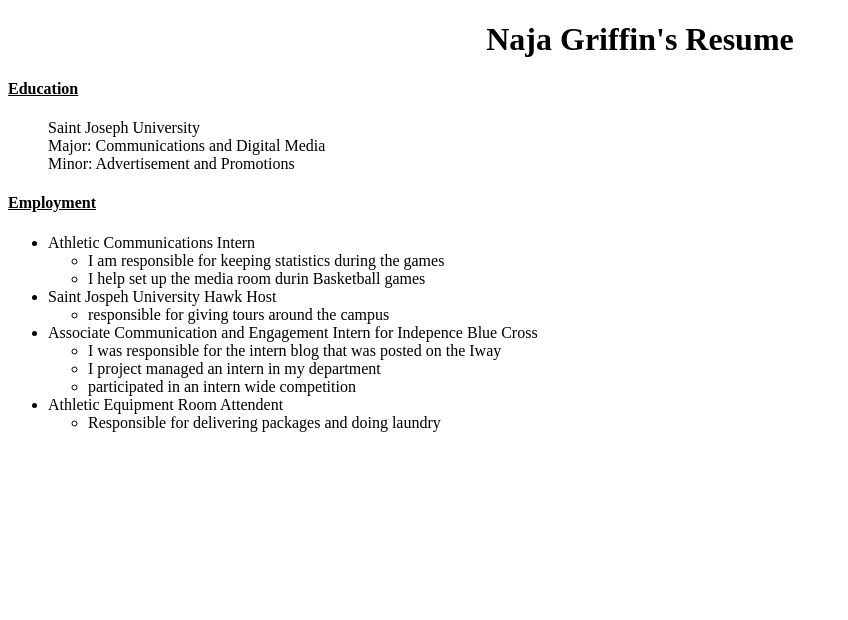
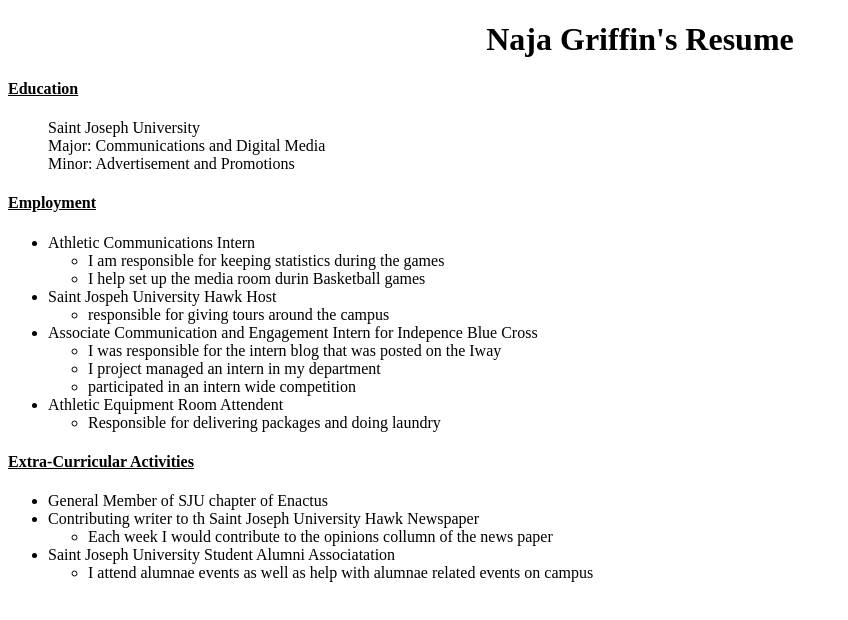
Before and after one commit to griffinnaja/ResumeExercise, a plain HTML site: page index.html in a window 1280 px wide. Shown: the whole page, without its empty margins (0-848 px from the left). Drawn offline with Linux system fonts and the light colour scheme.

Commit message:
Finished the Resume

```diff
--- a/index.html
+++ b/index.html
@@ -34,6 +34,17 @@
         <li>Responsible for delivering packages and doing laundry </li>
       </ul>
 </ul>
-
-
+<h4> <u> Extra-Curricular Activities </u> </h4>
+<ul>
+  <li> General Member of SJU chapter of Enactus </li>
+  <li> Contributing writer to th Saint Joseph University Hawk Newspaper </li>
+  <ul>
+    <li> Each week I would contribute to the opinions collumn of the news paper </li>
+  </ul>
+  <li> Saint Joseph University Student Alumni Associatation </li>
+  <ul>
+    <li> I attend alumnae events as well as help with alumnae related events on campus </li>
+  </ul>
+</ul>
+</body>
 </html>
```
